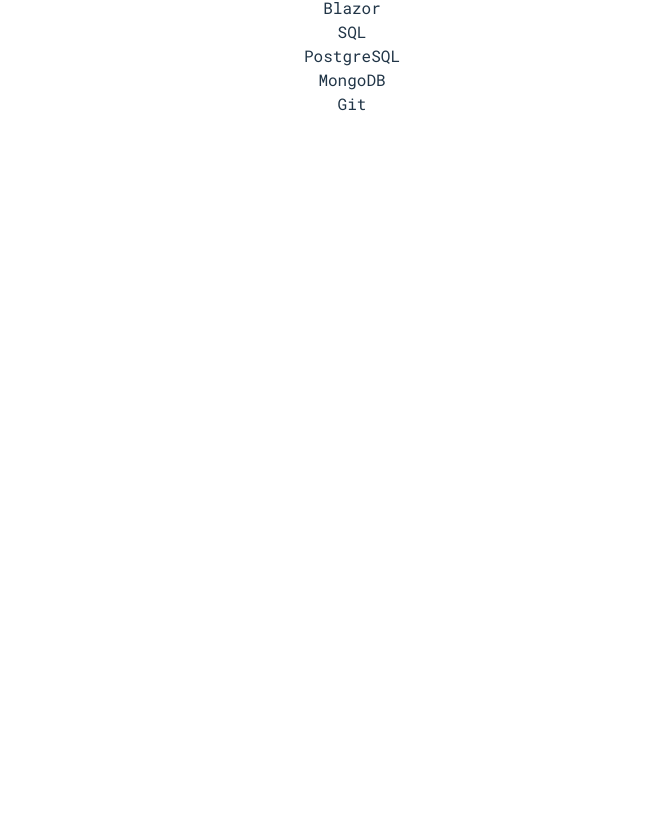
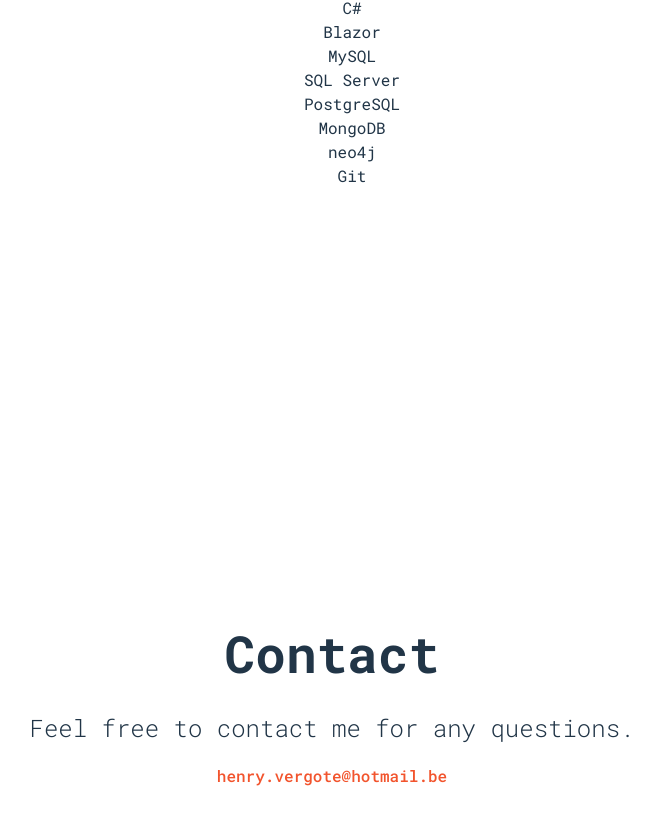
Before and after one commit to hvergote/portfolio, a React (Vite) app: page / in a window 1280 px wide. Shown: the part 1899-2723 px from the top of the page, without its empty margins (308-968 px from the left). Before the commit the page ends 2397 px from the top, so only its background shows below. Built offline with nearby package versions, Linux system fonts and the light colour scheme.

Commit message:
contact + skill update

```diff
--- a/src/App.jsx
+++ b/src/App.jsx
@@ -5,6 +5,7 @@
 import About from './components/About'
 import ScrollToTop from "react-scroll-to-top";
 import Skills from './components/Skills'
+import Contact from './components/Contact'
 
 
 function App() {
@@ -18,6 +19,7 @@
         <Home />
         <About />
         <Skills />
+        <Contact />
       </div>
     </div>
   )
--- /dev/null
+++ b/src/components/Contact.jsx
@@ -0,0 +1,13 @@
+import '../css/contact.css'
+
+export default () => {
+    return (
+        <div id="contact">
+            <div>
+            <h1>Contact</h1>
+            <p>Feel free to contact me for any questions.</p>
+            <a href="mailto:henry.vergote@hotmail.be">henry.vergote@hotmail.be</a>
+            </div>
+        </div>
+    )
+}
--- a/src/components/Navbar.jsx
+++ b/src/components/Navbar.jsx
@@ -8,7 +8,7 @@
             <ul id='navlist'>
                 <li class="navItem"><a href="#about">About me</a></li>
                 <li class="navItem"><a href="#skills">Skills</a></li>
-                <li class="navItem"><a href="#">Contact</a></li>
+                <li class="navItem"><a href="#contact">Contact</a></li>
             </ul>
         </nav>
     </div>
--- a/src/components/Skills.jsx
+++ b/src/components/Skills.jsx
@@ -13,11 +13,14 @@
                 <li>React</li>
                 <li>Vite</li>
                 <li>Node.js</li>
+                <li>.net</li>
                 <li>C#</li>
                 <li>Blazor</li>
-                <li>SQL</li>
+                <li>MySQL</li>
+                <li>SQL Server</li>
                 <li>PostgreSQL</li>
                 <li>MongoDB</li>
+                <li>neo4j</li>
                 <li>Git</li>
             </ul>
         </div>
--- /dev/null
+++ b/src/css/contact.css
@@ -0,0 +1,5 @@
+#contact {
+    height: 72vh;
+    display: grid;
+    place-items: center;
+}
```
